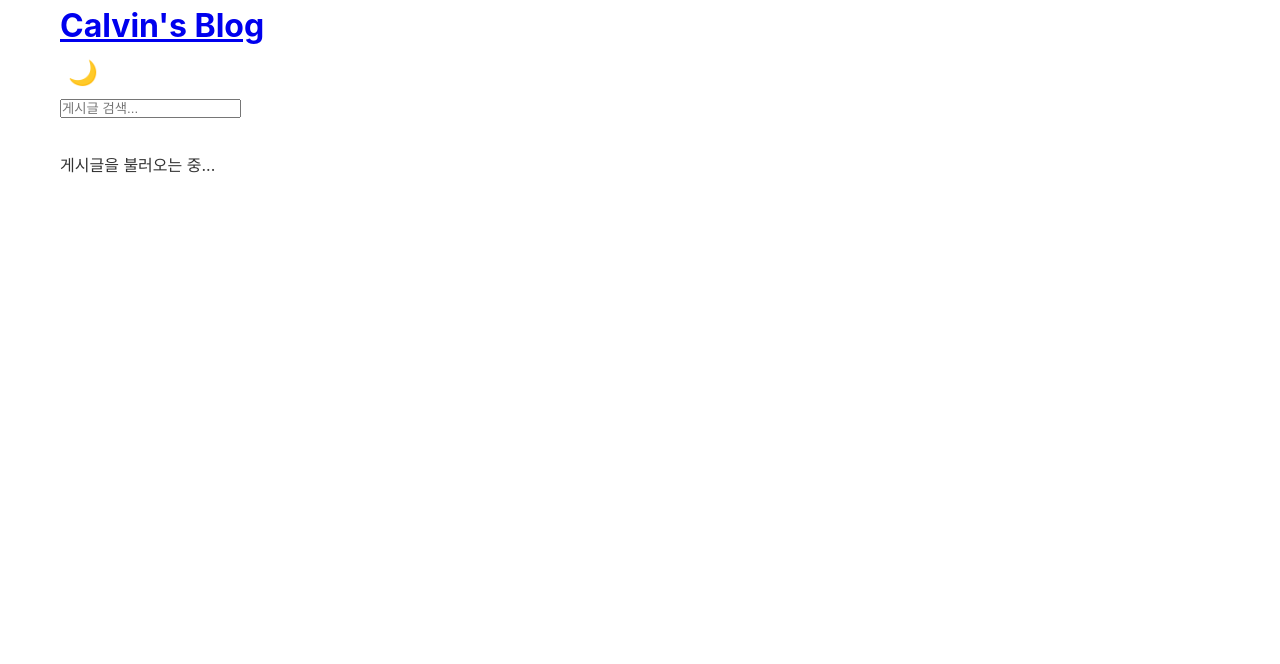
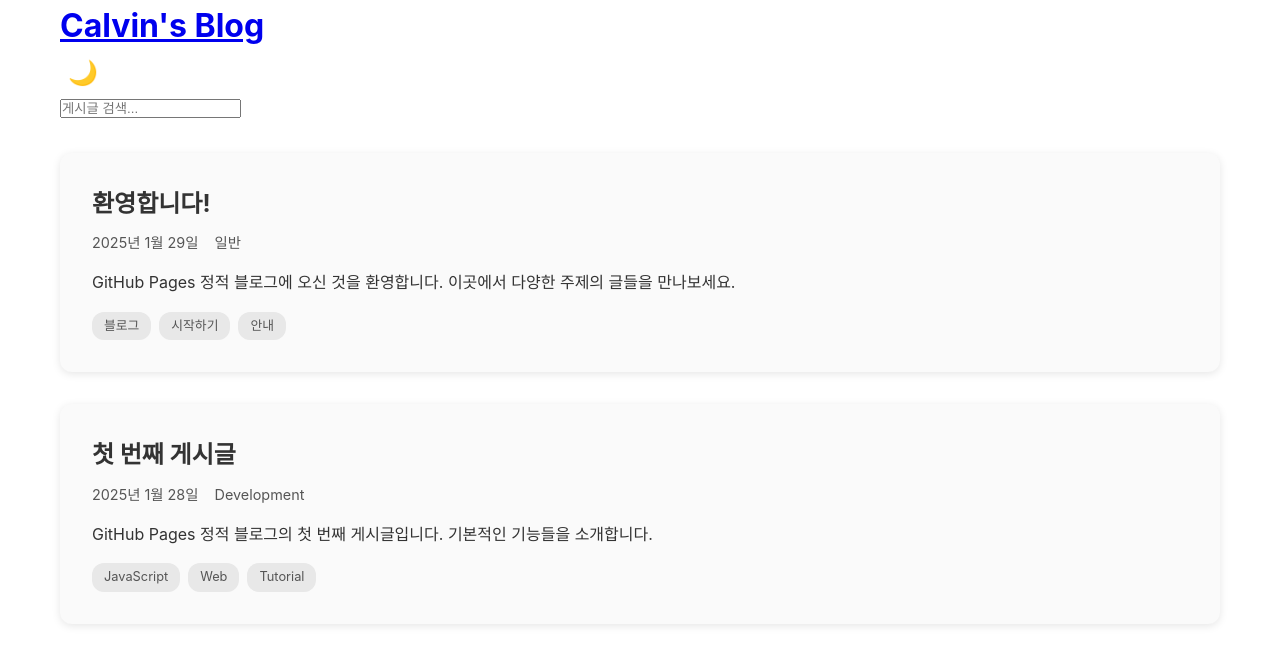
Before and after one commit to calvin0618/TW.github.io, a website: page index.html in a window 1280 px wide. Drawn offline with nearby package versions, Linux system fonts and the light colour scheme; no server answers.

Commit message:
fix: Correct container id from posts-list to posts-container

```diff
--- a/index.html
+++ b/index.html
@@ -24,7 +24,7 @@
             <div class="filter-tags" id="filter-tags"></div>
         </div>
 
-        <div class="posts-list" id="posts-list">
+        <div class="posts-list" id="posts-container">
             <div class="no-posts">게시글을 불러오는 중...</div>
         </div>
     </div>
```
